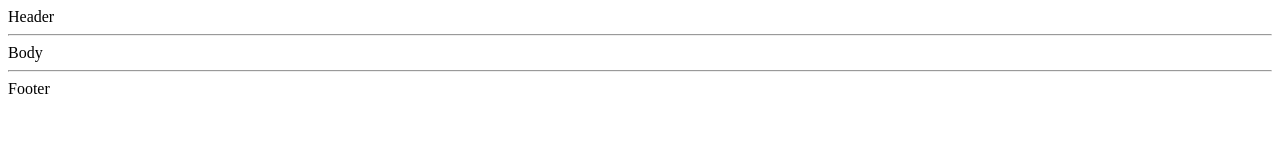
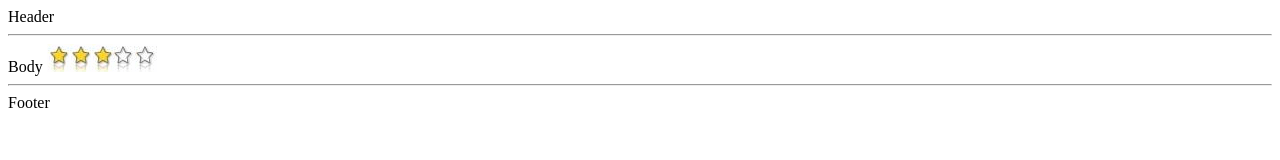
Before and after one commit to jlg-formation/fanbor, a website: page app/index.html in a window 1280 px wide. Drawn offline with nearby package versions, Linux system fonts and the light colour scheme.

Commit message:
ng-cloak

```diff
--- a/app/index.html
+++ b/app/index.html
@@ -2,8 +2,9 @@
 <html lang="en" >
 	<head>
 		<title>Exo Angular</title>
+		<link rel="stylesheet" href="../bower_components/angular/angular-csp.css" />
 	</head>
-	<body ng-app="mainApp">
+	<body ng-app="mainApp" ng-cloak>
 		<ors-header></ors-header>
 		<ors-body></ors-body>
 		<ors-footer></ors-footer>
--- a/app/ors-star/ors-star.js
+++ b/app/ors-star/ors-star.js
@@ -6,8 +6,16 @@
 	app.directive('orsStar', function() {
 		return {
 			restrict: 'CEA',
-			link: function() {
+			link: function(scope, element, attrs) {
 				console.log('link', arguments);
+				var html = '';
+				for (var i = 0; i < 3; i++) {
+					html += '<img src="ors-star/img/yellow_star.png" />';
+				}
+				for (var i = 3; i < 5; i++) {
+					html += '<img src="ors-star/img/white_star.png" />';
+				}
+				element.html(html);
 			}
 		};
 	});
```
Also changed, not shown: app/ors-star/img/white_star.png (added), app/ors-star/img/yellow_star.png (added).
